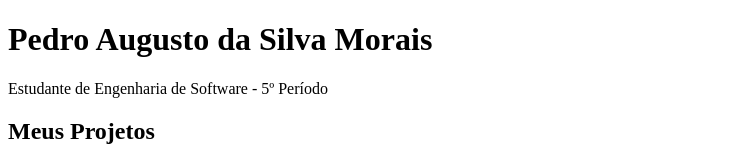
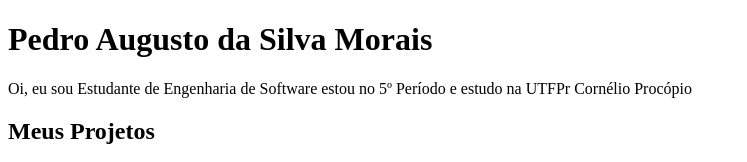
Before and after one commit to PedroAugustoMorais/site, a plain HTML site: page index.html in a window 1280 px wide. Shown: the top 162 px of the page, without its empty margins (0-747 px from the left). Drawn offline with Linux system fonts and the light colour scheme.

Commit message:
Update index.html

```diff
--- a/index.html
+++ b/index.html
@@ -8,7 +8,7 @@
 <body>
 
     <h1>Pedro Augusto da Silva Morais</h1>
-    <p>Estudante de Engenharia de Software - 5º Período</p>
+    <p>Oi, eu sou Estudante de Engenharia de Software estou no 5º Período e estudo na UTFPr Cornélio Procópio</p>
 
     <h2>Meus Projetos</h2>
 
```
